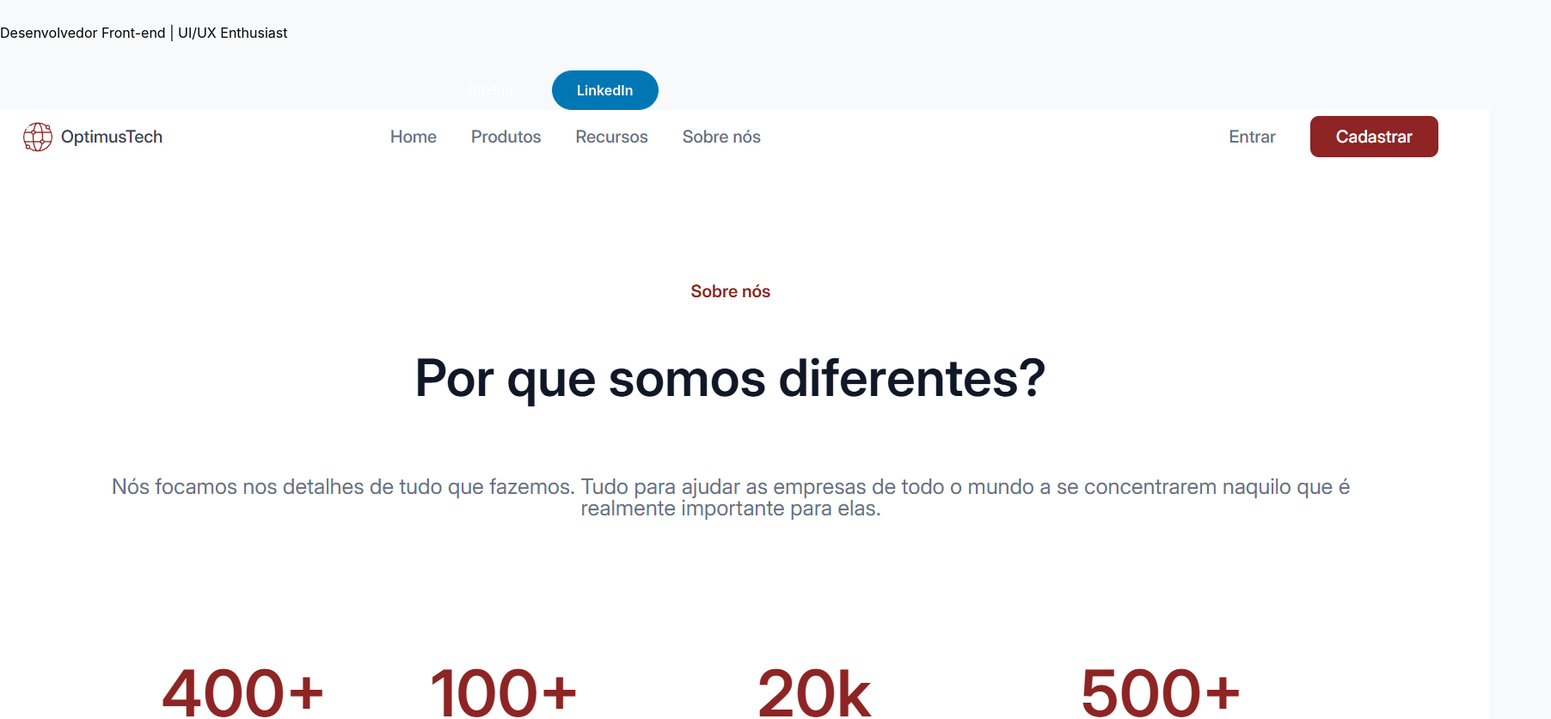
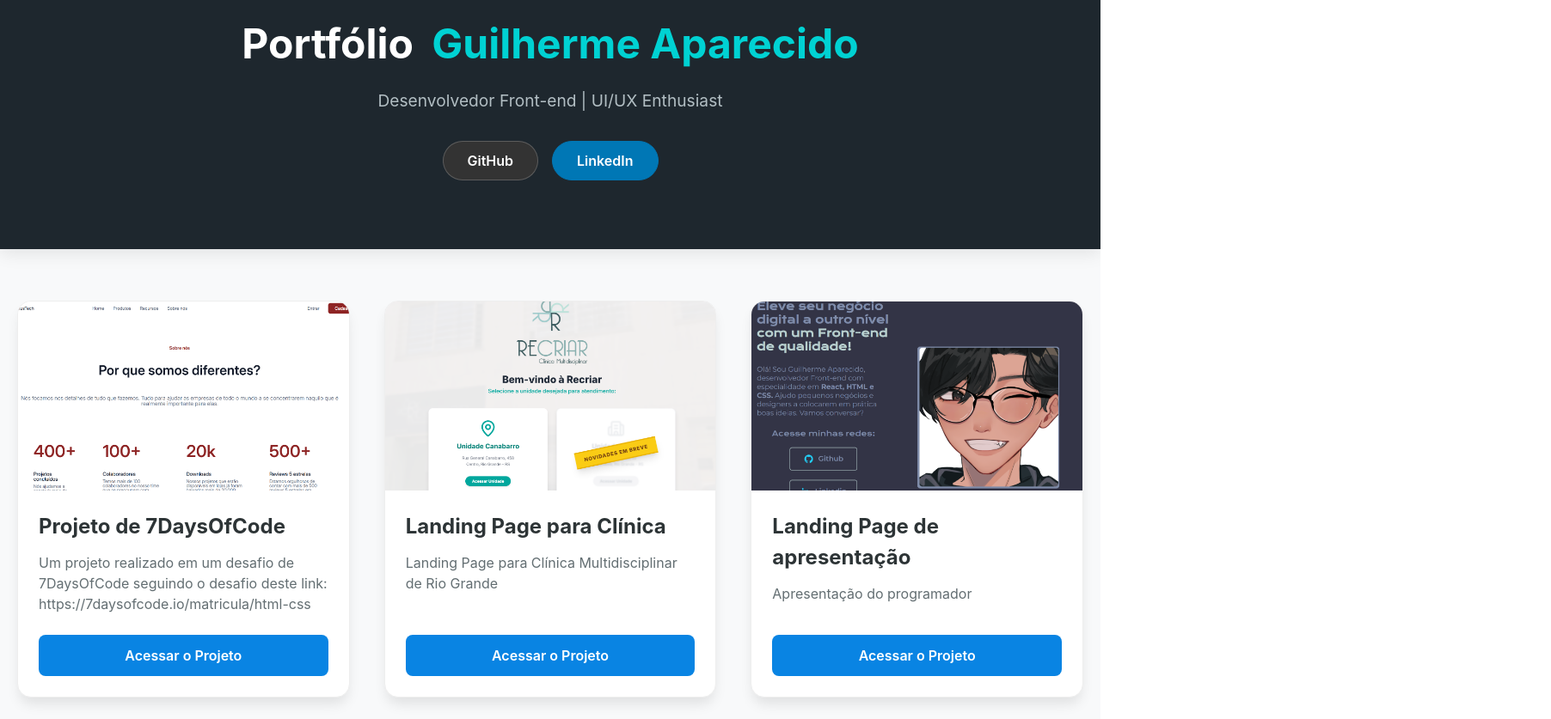
Before and after one commit to IndioBagual/portfolio, a React (Vite) app: page / in a window 1280 px wide. Shown: the part 65-902 px from the top of the page at 86% size, 1804 px wide, since content can reach past the window. Built offline with nearby package versions, Linux system fonts and the light colour scheme.

Commit message:
resolução de bugs

```diff
--- a/src/App.css
+++ b/src/App.css
@@ -1,6 +1,62 @@
-/* ... (mantenha o CSS anterior do passo anterior) ... */
+/* src/App.css */
+:root {
+  --bg-color: #f8f9fa;
+  --text-color: #2d3436;
+  --primary: #0984e3;
+  --secondary: #2d3436;
+  --header-bg: #1e272e; /* Fundo escuro para o cabeçalho */
+  --card-bg: #ffffff;
+}
 
-/* ESTILOS NOVOS PARA OS BOTÕES SOCIAIS */
+* {
+  box-sizing: border-box;
+  margin: 0;
+  padding: 0;
+}
+
+body {
+  background-color: var(--bg-color);
+  color: var(--text-color);
+}
+
+.container {
+  max-width: 1280px;
+  margin: 0 auto;
+  padding: 0 20px;
+  width: 100%;
+}
+
+/* --- HEADER / CABEÇALHO --- */
+.header {
+  background-color: var(--header-bg); /* Garante o fundo escuro */
+  color: white; /* Garante que o texto seja branco */
+  padding: 80px 0;
+  text-align: center;
+  margin-bottom: 60px;
+  box-shadow: 0 4px 20px rgba(0, 0, 0, 0.1);
+}
+
+.header h1 {
+  font-size: 3rem;
+  font-weight: 700;
+  margin-bottom: 16px;
+  color: white; /* Força branco no título */
+}
+
+.header span {
+  color: #00d2d3; /* Turquesa destaque */
+  display: inline-block;
+  margin-left: 10px;
+}
+
+.header p {
+  font-size: 1.2rem;
+  color: #b2bec3; /* Cinza claro */
+  max-width: 600px;
+  margin: 0 auto;
+}
+
+/* --- REDES SOCIAIS --- */
 .header-social {
   margin-top: 32px;
   display: flex;
@@ -19,15 +75,9 @@
 }
 
 .social-btn.github {
-  background-color: rgba(255, 255, 255, 0.1);
+  background-color: #333; /* Fundo escuro para destacar no header */
   color: white;
-  border: 1px solid rgba(255, 255, 255, 0.2);
-}
-
-.social-btn.github:hover {
-  background-color: white;
-  color: #333;
-  transform: translateY(-3px);
+  border: 1px solid rgba(255,255,255,0.2);
 }
 
 .social-btn.linkedin {
@@ -36,7 +86,79 @@
   border: 1px solid #0077b5;
 }
 
-.social-btn.linkedin:hover {
-  background-color: #005885;
+.social-btn:hover {
   transform: translateY(-3px);
+  filter: brightness(1.1);
 }
+
+/* --- GRID DE PROJETOS --- */
+.projects-grid {
+  display: grid;
+  /* Cria colunas automáticas */
+  grid-template-columns: repeat(auto-fit, minmax(300px, 1fr));
+  gap: 40px;
+  padding-bottom: 80px;
+}
+
+/* --- CARD --- */
+.card {
+  background: var(--card-bg);
+  border-radius: 16px;
+  overflow: hidden;
+  box-shadow: 0 10px 15px -3px rgba(0, 0, 0, 0.1);
+  transition: all 0.3s ease;
+  display: flex;
+  flex-direction: column;
+  height: 100%;
+  border: 1px solid #eee;
+}
+
+.card:hover {
+  transform: translateY(-8px);
+  box-shadow: 0 20px 25px -5px rgba(0, 0, 0, 0.15);
+}
+
+/* Esta classe conserta a imagem gigante */
+.card-image {
+  width: 100%;
+  height: 220px; /* Altura fixa para alinhar */
+  object-fit: cover; /* Recorta a imagem para caber sem distorcer */
+  display: block;
+}
+
+.card-content {
+  padding: 24px;
+  flex: 1;
+  display: flex;
+  flex-direction: column;
+}
+
+.card h3 {
+  font-size: 1.5rem;
+  margin-bottom: 12px;
+  color: var(--secondary);
+}
+
+.card p {
+  font-size: 1rem;
+  color: #636e72;
+  margin-bottom: 24px;
+  flex: 1;
+}
+
+.btn-link {
+  display: block;
+  width: 100%;
+  background-color: var(--primary);
+  color: white;
+  text-decoration: none;
+  padding: 12px 0;
+  text-align: center;
+  border-radius: 8px;
+  font-weight: 600;
+  transition: background 0.3s;
+}
+
+.btn-link:hover {
+  background-color: #0652dd;
+}
--- a/src/index.css
+++ b/src/index.css
@@ -1,9 +1,13 @@
+/* src/index.css */
 :root {
   font-family: Inter, system-ui, Avenir, Helvetica, Arial, sans-serif;
   line-height: 1.5;
   font-weight: 400;
 
-  color-scheme: light dark;
+  /* Garante que o fundo base seja claro e o texto escuro */
+  color: #213547;
+  background-color: #ffffff;
+
   font-synthesis: none;
   text-rendering: optimizeLegibility;
   -webkit-font-smoothing: antialiased;
@@ -13,8 +17,7 @@
 body {
   margin: 0;
   padding: 0;
+  display: block; /* Importante para desfazer o 'flex' do Vite */
+  min-width: 320px;
   min-height: 100vh;
-  /* Removemos o 'display: flex' e 'place-items: center' que causavam o bug */
-  display: block;
-  background-color: #f8f9fa; /* Garante que o fundo não fique preto/escuro por padrão */
 }
```
